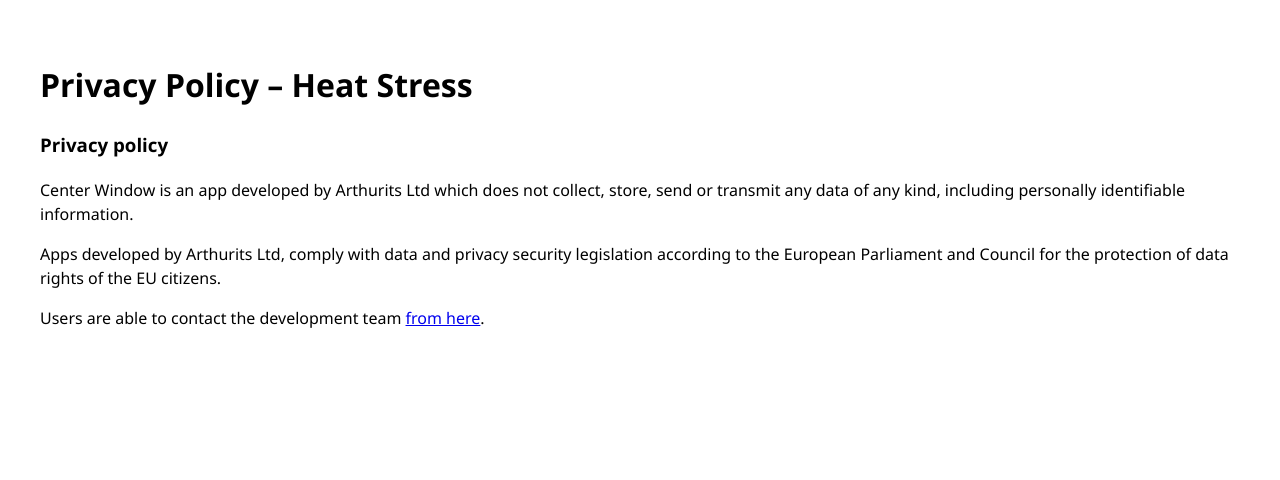
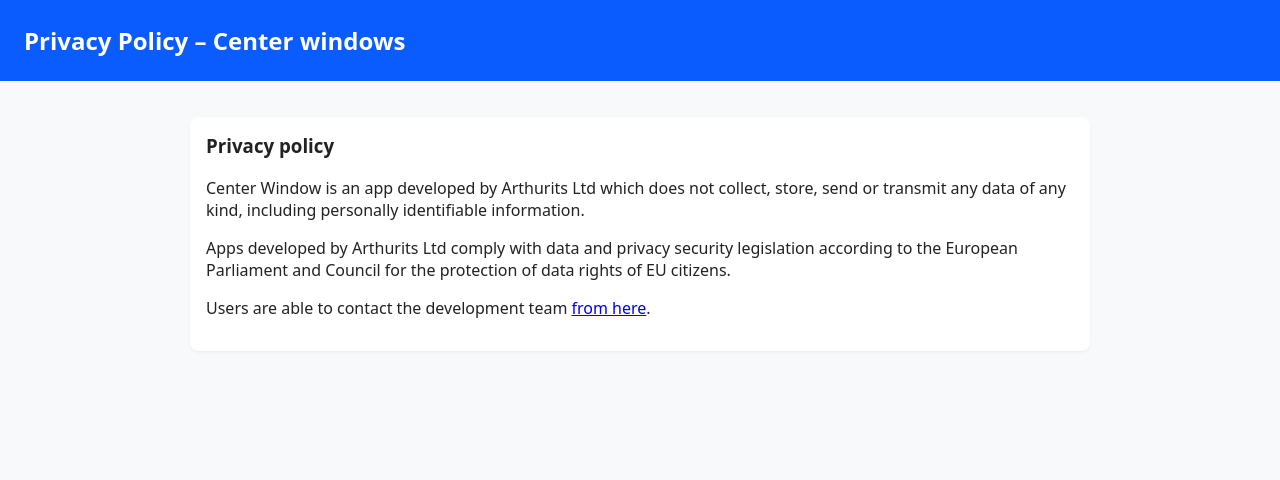
Before and after one commit to arthurits/arthurits.github.io, a plain HTML site: page privacy-center-windows.html in a window 1280 px wide. Drawn offline with Linux system fonts and the light colour scheme.

Commit message:
Update CenterWindows privacy pages styled with shared styles.css

```diff
--- a/privacy-center-windows.html
+++ b/privacy-center-windows.html
@@ -1,31 +1,23 @@
 <!DOCTYPE html>
-<html lang="es">
+<html lang="en">
 <head>
   <meta charset="UTF-8" />
   <meta name="viewport" content="width=device-width, initial-scale=1.0" />
-  <title>Privacy Policy – Heat Stress</title>
+  <title>Privacy Policy – Center windows</title>
+  <link rel="stylesheet" href="assets/css/styles.css" />
 </head>
-<body style="padding:2rem; font-family:Segoe UI, sans-serif; line-height:1.5;">
-  <h1>Privacy Policy – Heat Stress</h1>
+<body>
+  <header>
+    <h1>Privacy Policy – Center windows</h1>
+  </header>
 
-  <div id="software" class="container-fluid sectionStripeWhite">
-	<div class="container sectionStripeWhiteText">
-		<div class="row">
-	        <div class="col-sm-12 about-grid-top">
-				<h3>Privacy policy</h3>
-	            </div>
-        	</div>
-
-		<div class="row videoexplanation">
-	        <div class="col-sm-12">
-				<p>Center Window is an app developed by Arthurits Ltd which does not collect, store, send or transmit any data of any kind, including personally identifiable information.</p>
-				<p>Apps developed by Arthurits Ltd, comply with data and privacy security legislation according to the European Parliament and Council for the protection of data rights of the EU citizens.</p>
-				<p>Users are able to contact the development team <a href="https://github.com/arthurits">from here</a>.</p>
-            </div>
-		</div>
-
-	</div> <!-- container end -->
-</div>
-
+  <main class="container">
+    <div class="content-pad">
+      <h3 class="privacy-title">Privacy policy</h3>
+      <p>Center Window is an app developed by Arthurits Ltd which does not collect, store, send or transmit any data of any kind, including personally identifiable information.</p>
+      <p>Apps developed by Arthurits Ltd comply with data and privacy security legislation according to the European Parliament and Council for the protection of data rights of EU citizens.</p>
+      <p>Users are able to contact the development team <a href="https://github.com/arthurits" target="_blank" rel="noopener noreferrer">from here</a>.</p>
+    </div>
+  </main>
 </body>
 </html>
```
